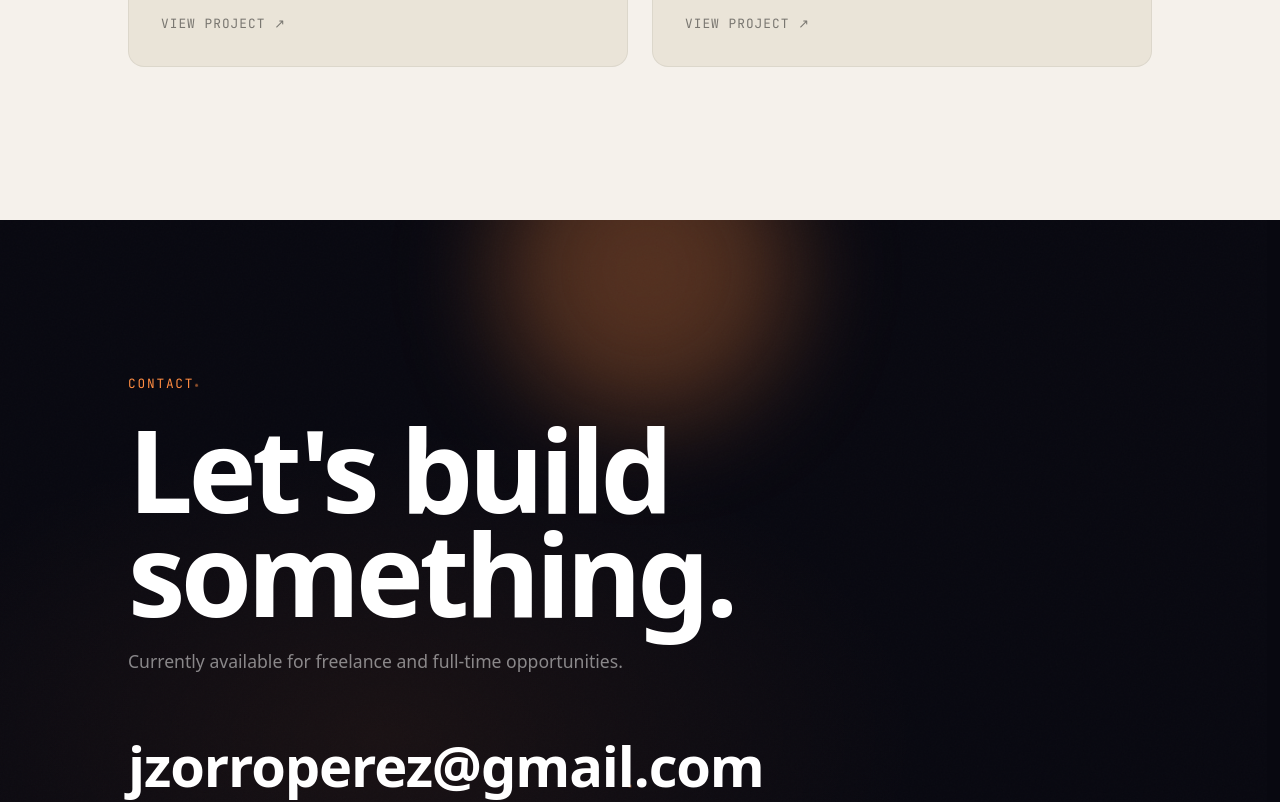
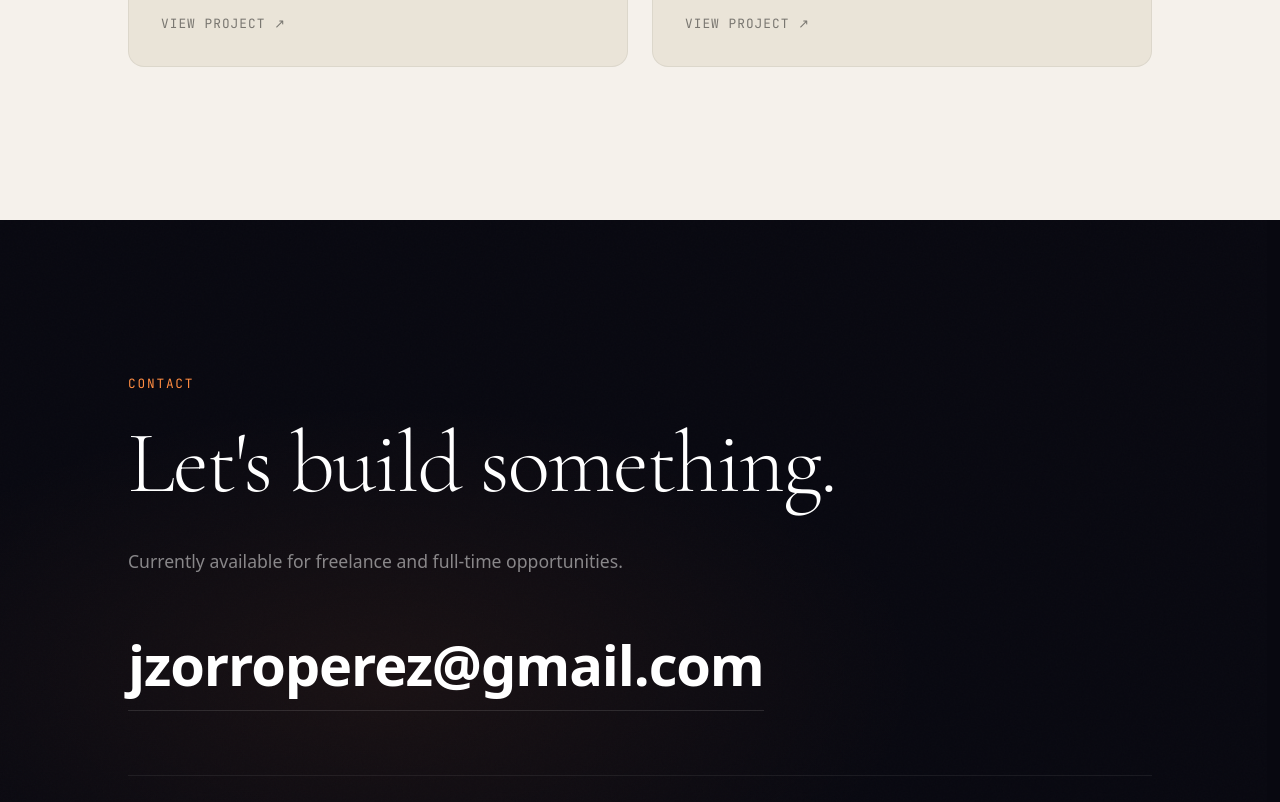
Before and after one commit to jazorro11/portafolio-julio-zorro, a Next.js app: page /en in a window 1280 px wide. Shown: the part 5460-6262 px from the top of the page. Built offline with nearby package versions, Linux system fonts and the light colour scheme; a web font is replaced by a local one.

Commit message:
feat(contact): Cormorant heading, fog reveals, remove blue ambient orbs

```diff
--- a/src/components/sections/Contact/index.tsx
+++ b/src/components/sections/Contact/index.tsx
@@ -2,7 +2,7 @@
 
 import { useTranslations } from 'next-intl';
 import { motion } from 'framer-motion';
-import { AmbientBackground } from '@/components/ui/AmbientBackground';
+import { fogReveal, fogRevealFast } from '@/lib/animations';
 
 export default function Contact() {
   const t = useTranslations('contact');
@@ -34,30 +34,6 @@ export default function Contact() {
         }}
       />
 
-      <AmbientBackground
-        orbs={[
-          {
-            size: 280,
-            color: 'rgba(255,140,66,0.30)',
-            blurPx: 50,
-            top: '-80px',
-            left: 'calc(50% - 140px)',
-            animateTo: { x: 8, y: -12, scale: 1.06 },
-            duration: 5,
-          },
-          {
-            size: 120,
-            color: 'rgba(59,130,246,0.18)',
-            blurPx: 35,
-            bottom: '-10px',
-            left: '10px',
-            animateTo: { x: -8, y: 10, scale: 0.9 },
-            duration: 8,
-          },
-        ]}
-        particles={{ count: 3, colors: ['rgba(255,140,66,0.7)', 'rgba(59,130,246,0.7)'] }}
-      />
-
       <div className="container" style={{ position: 'relative', zIndex: 1 }}>
         <motion.p
           initial={{ opacity: 0 }}
@@ -70,19 +46,18 @@ export default function Contact() {
         </motion.p>
 
         <motion.h2
-          initial={{ opacity: 0, y: 40 }}
-          whileInView={{ opacity: 1, y: 0 }}
-          viewport={{ once: true }}
-          transition={{ duration: 0.7, ease: [0.23, 1, 0.32, 1] }}
+          variants={fogReveal}
+          initial="hidden"
+          whileInView="visible"
+          viewport={{ once: true, margin: '-10% 0px' }}
           style={{
-            fontFamily: 'var(--font-display)',
-            fontSize: 'var(--text-hero)',
-            fontWeight: 900,
-            letterSpacing: '-0.04em',
-            lineHeight: 0.9,
+            fontFamily: 'var(--font-heading)',
+            fontSize: 'var(--text-3xl)',
+            fontWeight: 300,
+            letterSpacing: '-0.02em',
+            lineHeight: 1.05,
             color: 'var(--color-text-dark)',
-            marginBottom: '1.5rem',
-            hyphens: 'auto',
+            marginBottom: 'clamp(1.5rem, 3vw, 2.5rem)',
           }}
         >
           {t('heading')}
@@ -106,10 +81,10 @@ export default function Contact() {
         <motion.a
           className="email-link"
           href={`mailto:${email}`}
-          initial={{ opacity: 0, y: 20 }}
-          whileInView={{ opacity: 1, y: 0 }}
+          variants={fogRevealFast}
+          initial="hidden"
+          whileInView="visible"
           viewport={{ once: true }}
-          transition={{ delay: 0.3, duration: 0.6, ease: [0.23, 1, 0.32, 1] }}
           whileHover={{ color: 'var(--color-accent)' }}
           style={{
             fontFamily: 'var(--font-display)',
@@ -135,10 +110,10 @@ export default function Contact() {
 
         {/* Social links */}
         <motion.div
-          initial={{ opacity: 0 }}
-          whileInView={{ opacity: 1 }}
+          variants={fogRevealFast}
+          initial="hidden"
+          whileInView="visible"
           viewport={{ once: true }}
-          transition={{ delay: 0.5 }}
           style={{
             display: 'flex',
             gap: '2rem',
```
